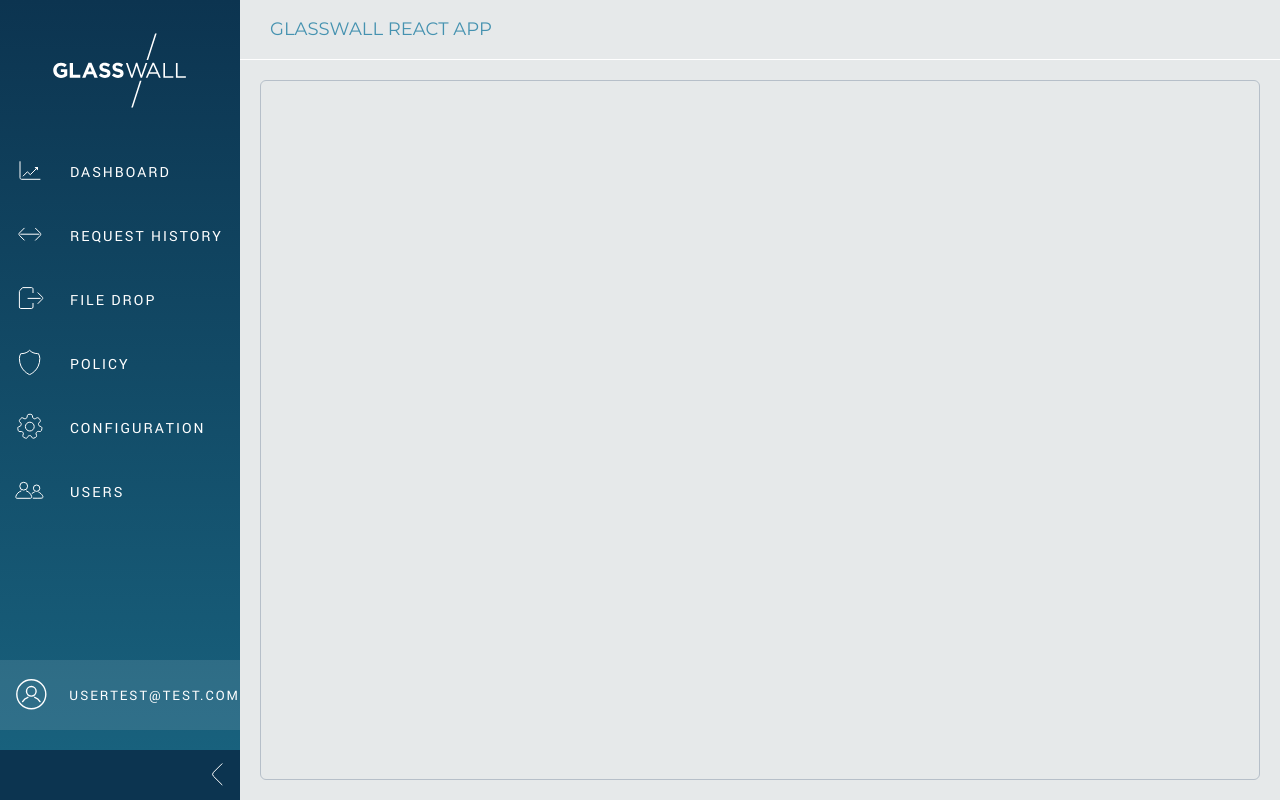
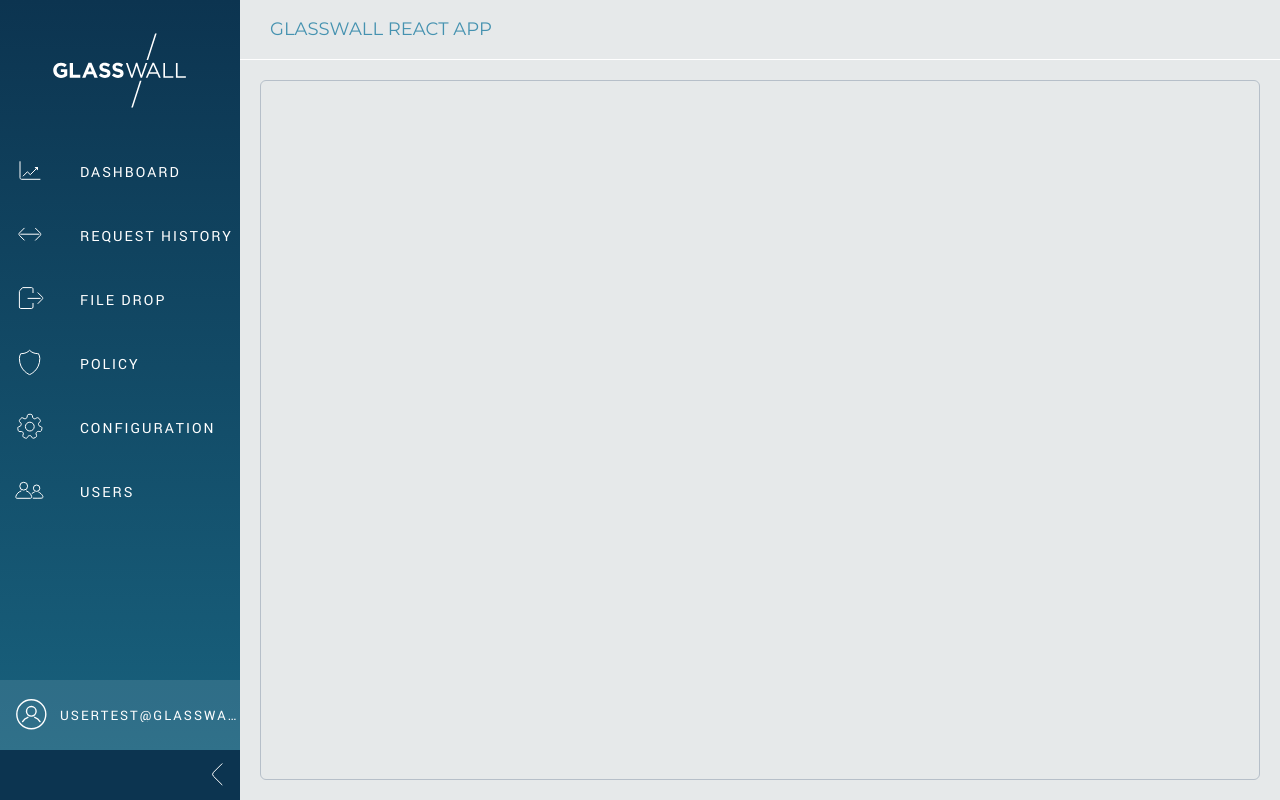
Before and after one commit to olegtaranenko/icap-management-ui-1, a React (Create React App) app in the folder proto-app/: page / in a window 1280 px wide. Both pictures are taken after typing "name@example.com", "Sample123" into the empty fields and a click on the button "LOG IN". Built offline with nearby package versions, Linux system fonts and the light colour scheme.

Commit message:
completed the navigation block

```diff
--- a/proto-app/src/components/Navigation/NavigationItems/NavigationItem/NavigationItem.module.scss
+++ b/proto-app/src/components/Navigation/NavigationItems/NavigationItem/NavigationItem.module.scss
@@ -28,7 +28,7 @@
 		width: 100%;
 		height: 100%;
 
-		padding-left: 6rem;
+		padding-left: 7rem;
 
 		margin: auto;
 
--- a/proto-app/src/components/Navigation/NavigationItems/NavigationItems.module.scss
+++ b/proto-app/src/components/Navigation/NavigationItems/NavigationItems.module.scss
@@ -1,7 +1,11 @@
 .NavigationItems {
 	height: calc(100% - 19rem);
-	visibility: hidden;
-	opacity: 0;
+
+	& p {
+		opacity: 0;
+		visibility: hidden;
+	}
+
 	transition: all 0s 0s;
 
 	&.menuExpanded {
@@ -9,6 +13,11 @@
 		display: block;
 		visibility: visible;
 		transition: visibility 0s 0.3s;
+
+		& p {
+			opacity: 1;
+			visibility: visible;
+		}
 	}
 
 	& ul {
--- a/proto-app/src/components/Navigation/Toolbar.jsx/Toolbar.jsx
+++ b/proto-app/src/components/Navigation/Toolbar.jsx/Toolbar.jsx
@@ -92,7 +92,7 @@
 				<GlasswallLogo className={classes.logo} />
 				<NavigationItems expanded={expanded} items={navLinks} />
 				<UserLink
-					username={"usertest@test.com"}
+					username={"usertest@glasswallsolutions.com"}
 					expanded={expanded}
 					openPopup={() => setIsOpen(true)}
 					closePopup={() => setIsOpen(false)}
--- a/proto-app/src/components/Navigation/Toolbar.jsx/Toolbar.module.scss
+++ b/proto-app/src/components/Navigation/Toolbar.jsx/Toolbar.module.scss
@@ -2,8 +2,12 @@
 	position: absolute;
 	float: left;
 	top: 0;
+
 	width: 7rem;
 	height: 100%;
+
+	padding-bottom: 7rem;
+
 	letter-spacing: 0.2rem;
 	background: #1b5c7e;
 	background: linear-gradient(to top, #196480, #0c3450);
@@ -11,27 +15,19 @@
 	overflow: hidden;
 	transition: all 0.3s ease-in-out;
 
+	& .logo {
+		width: 100%;
+		height: 8rem;
+		margin: 3rem 0;
+	}
 	&.expanded {
 		width: 24rem;
 	}
 }
 
-.loading {
-	color: #fff;
-	text-align: center;
-	padding-top: 4rem;
-	font-size: 1.4rem;
-}
-
-.logo {
-	width: 100%;
-	height: 8rem;
-	margin: 3rem 0;
-}
-
 .popup {
-	bottom: 5rem;
-	left: 0.5rem;
+	bottom: 12rem;
+	left: 1.5rem;
 
 	& button {
 		padding-left: 5rem;
--- a/proto-app/src/components/UI/UserLink/UserLink.jsx
+++ b/proto-app/src/components/UI/UserLink/UserLink.jsx
@@ -20,8 +20,9 @@
 				style={{
 					backgroundImage: `url(${AccountIcon})`,
 				}}
-			></div>
-			<p>{username}</p>
+			>
+				<p className={classes.clip}>{username}</p>
+			</div>
 		</section>
 	);
 };
--- a/proto-app/src/components/UI/UserLink/UserLink.module.scss
+++ b/proto-app/src/components/UI/UserLink/UserLink.module.scss
@@ -1,19 +1,31 @@
 .UserLink {
-	position: absolute;
-	bottom: 5rem;
-	left: 0;
-
+	position: relative;
 	display: flex;
 	justify-content: center;
 	align-items: center;
 
-	visibility: hidden;
-	opacity: 0;
+	width: 100%;
+	height: 7rem;
+
 	transition: all 0s 0s;
 
-	width: 100%;
-	height: 7rem;
+	margin-bottom: 5rem;
 	background: rgba(255, 255, 255, 0.1);
+
+	& p {
+		margin-left: 6rem;
+
+		visibility: hidden;
+		opacity: 0;
+		text-transform: uppercase;
+		color: white;
+
+		&.clip {
+			white-space: nowrap;
+			overflow: hidden;
+			text-overflow: ellipsis;
+		}
+	}
 
 	& div:first-child {
 		display: flex;
@@ -26,14 +38,16 @@
 		background-position: 1rem 50%;
 	}
 
-	& p {
-		text-transform: uppercase;
-		color: white;
-	}
+	//& p {
+	//	text-transform: uppercase;
+	//	color: white;
+	//}
 
 	&.userLinkExpanded {
-		opacity: 1;
-		visibility: visible;
-		transition: visibility 0s 0.3s;
+		p {
+			opacity: 1;
+			visibility: visible;
+			transition: visibility 0s 0.3s;
+		}
 	}
 }
```
Also changed, not shown: proto-app/src/components/GlasswallNav/ExpandButton/ExpandButton.module.scss (+4 -4 lines), proto-app/src/components/Sow/Sow.module.scss (+5 -6 lines).
